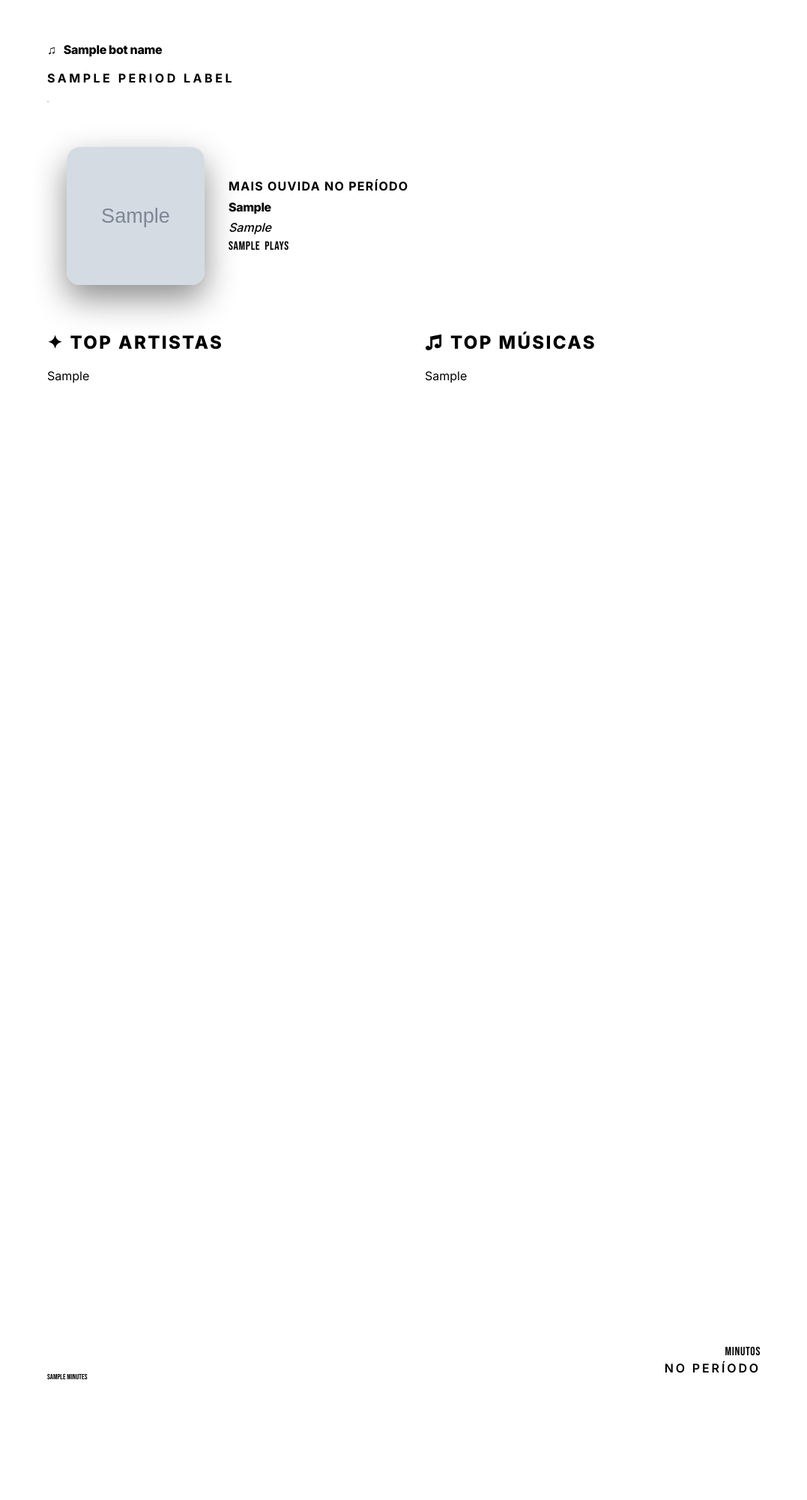
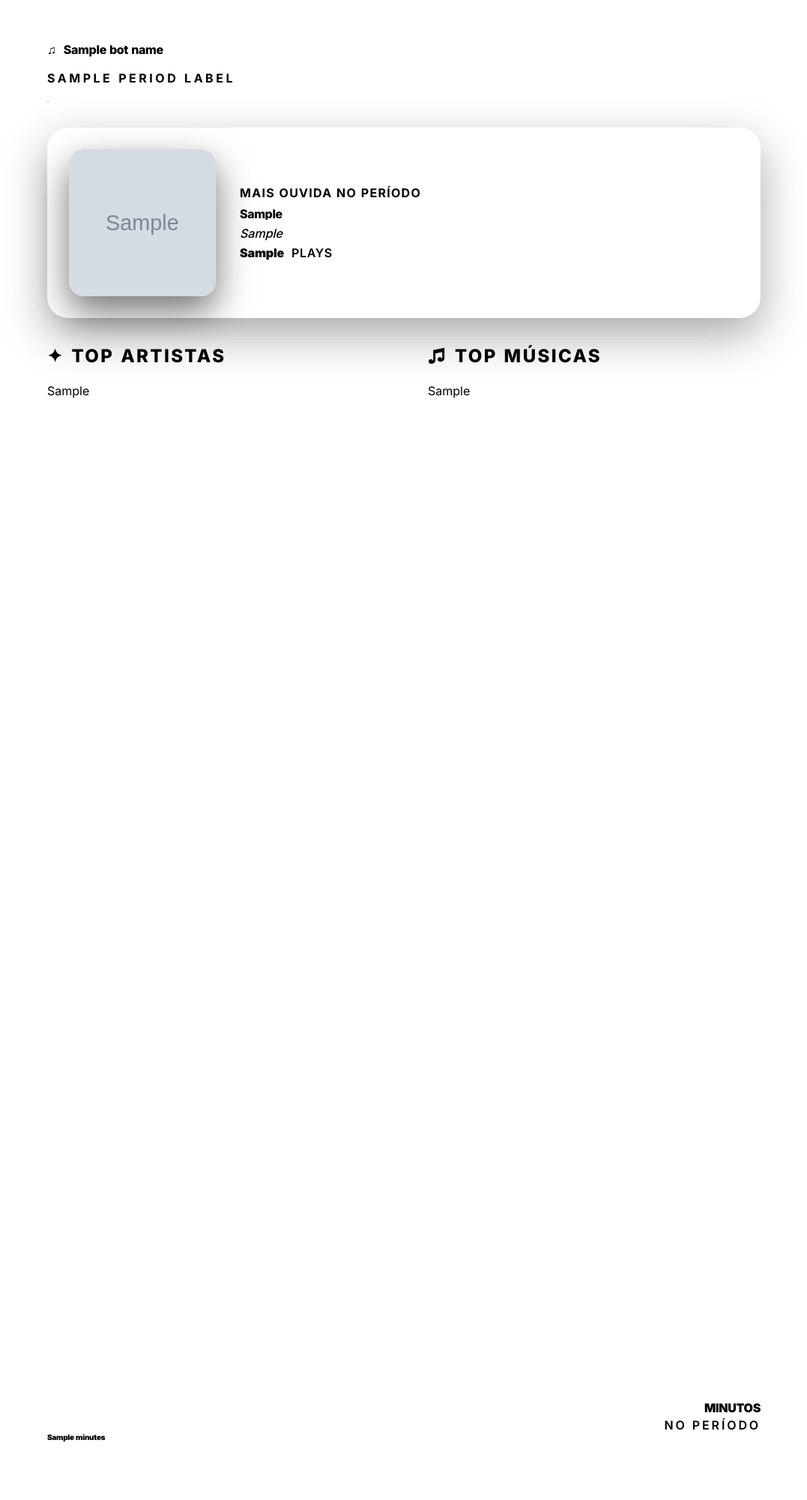
Before and after one commit to romastefale/TR3, a Python web app: template app/templates/monthfm_card.html in a window 1280 px wide. Shown: the whole page at 75% size, without its empty margins (1-1078 px from the left). Before the commit the page ends 1840 px from the top, so only its background shows below. Run offline with Jinja, Linux system fonts and the light colour scheme; the template is opened without the code that fills it: most values are stand-ins (such as "Sample title", 1, 10 or a date in 2020); grey boxes marked "Sample" are stand-in pictures.

Commit message:
Enhance user-generated image cards with dynamic colors and premium design
Introduce a new palette service for dynamic color extraction from album art, update card generation logic, and refine HTML templates with glassmorphism, improved typography, and layout adjustments.

Replit-Commit-Author: Agent
Replit-Commit-Session-Id: 8fd8745d-81bb-4b5d-9dad-878614d197c1
Replit-Commit-Checkpoint-Type: full_checkpoint
Replit-Commit-Event-Id: cf08235a-0a12-45e3-8ec7-61f6c6d52771
Replit-Helium-Checkpoint-Created: true

```diff
--- a/app/templates/monthfm_card.html
+++ b/app/templates/monthfm_card.html
@@ -16,27 +16,31 @@
       --green: {{ green }};
       --purple: {{ purple }};
       --line: {{ line }};
+      --accent: {{ accent }};
+      --accent-glow-top: {{ accent_glow_top }};
+      --accent-glow-mid: {{ accent_glow_mid }};
     }
 
     * { box-sizing: border-box; margin: 0; padding: 0; }
 
     body {
       width: 1080px;
-      height: 1900px;
+      height: 2000px;
       overflow: hidden;
       font-family: Inter, "SF Pro Display", "Segoe UI", Arial, sans-serif;
       color: var(--text);
       background:
-        radial-gradient(circle at 8% 6%,  color-mix(in srgb, var(--blue) 30%, transparent), transparent 36%),
-        radial-gradient(circle at 92% 14%, color-mix(in srgb, var(--purple) 32%, transparent), transparent 40%),
-        radial-gradient(circle at 50% 104%, color-mix(in srgb, var(--green) 22%, transparent), transparent 44%),
+        radial-gradient(ellipse 1100px 720px at 50% -4%, var(--accent-glow-top), transparent 70%),
+        radial-gradient(circle at 88% 18%, var(--accent-glow-mid), transparent 50%),
+        radial-gradient(circle at 50% 108%, color-mix(in srgb, var(--purple) 18%, transparent), transparent 50%),
         var(--bg);
+      font-feature-settings: "lnum" 1, "tnum" 1;
     }
 
     .card {
       width: 1080px;
-      height: 1900px;
-      padding: 56px 64px 60px;
+      height: 2000px;
+      padding: 56px 64px 80px;
       display: flex;
       flex-direction: column;
     }
@@ -83,31 +87,36 @@
       max-width: 952px;
     }
 
-    /* HERO ------------------------------------------------------------------- */
+    /* HERO — glassmorphism ---------------------------------------------------- */
     .hero {
       display: flex;
       align-items: center;
       gap: 32px;
-      padding: 26px;
+      padding: 28px;
       margin-bottom: 36px;
-      background: var(--surface);
-      border: 1px solid var(--line);
-      border-radius: 26px;
+      background: rgba(255, 255, 255, 0.07);
+      border: 1px solid rgba(255, 255, 255, 0.10);
+      border-radius: 28px;
+      backdrop-filter: blur(22px) saturate(140%);
+      -webkit-backdrop-filter: blur(22px) saturate(140%);
+      box-shadow:
+        inset 0 1px 0 rgba(255,255,255,.06),
+        0 22px 60px rgba(0,0,0,.35);
     }
     .hero-cover {
-      width: 184px;
-      height: 184px;
+      width: 196px;
+      height: 196px;
       flex-shrink: 0;
       object-fit: cover;
-      border-radius: 18px;
+      border-radius: 20px;
       background: var(--surface-soft);
-      box-shadow: 0 18px 44px rgba(0,0,0,.45);
+      box-shadow: 0 20px 48px rgba(0,0,0,.55);
     }
     .hero-info { min-width: 0; flex: 1; }
     .hero-label {
       font-size: {{ font_hero_label }}px;
       font-weight: 700;
-      color: var(--muted);
+      color: var(--accent);
       letter-spacing: .08em;
       text-transform: uppercase;
       margin-bottom: 10px;
@@ -129,29 +138,35 @@
       font-size: {{ font_hero_artist }}px;
       font-weight: 500;
       font-style: italic;
-      color: var(--green);
+      color: var(--muted);
       overflow: hidden;
       white-space: nowrap;
       text-overflow: ellipsis;
     }
     .hero-plays {
       margin-top: 6px;
-      font-family: 'Bebas Neue', Inter;
+      font-family: Inter;
+      font-weight: 900;
       font-size: {{ font_hero_plays_value }}px;
-      letter-spacing: .04em;
-      color: var(--blue);
+      letter-spacing: -.01em;
+      color: var(--accent);
+      font-variant-numeric: lining-nums tabular-nums;
     }
     .hero-plays .unit {
+      font-family: Inter;
+      font-weight: 600;
       font-size: {{ font_hero_plays_unit }}px;
-      margin-left: 6px;
+      margin-left: 10px;
       color: var(--muted);
+      letter-spacing: .04em;
+      text-transform: uppercase;
     }
 
     /* COLUMNS ---------------------------------------------------------------- */
     .columns {
       display: grid;
       grid-template-columns: 1fr 1fr;
-      gap: 56px;
+      gap: 64px;
       flex: 1;
     }
     .col-title {
@@ -160,10 +175,10 @@
       color: var(--muted);
       letter-spacing: .10em;
       text-transform: uppercase;
-      margin-bottom: 20px;
+      margin-bottom: 22px;
       white-space: nowrap;
     }
-    .col-title .accent { color: var(--green); margin-right: 8px; }
+    .col-title .accent-icon { color: var(--accent); margin-right: 10px; }
 
     .list {
       display: flex;
@@ -225,27 +244,30 @@
       justify-content: space-between;
     }
     .footer .total {
-      font-family: 'Bebas Neue', Inter;
+      font-family: Inter;
+      font-weight: 900;
       font-size: {{ font_footer_total }}px;
       line-height: .82;
-      color: var(--green);
-      font-variant-numeric: tabular-nums;
-      letter-spacing: .01em;
+      color: var(--accent);
+      font-variant-numeric: lining-nums tabular-nums;
+      letter-spacing: -.03em;
     }
     .footer .total-meta {
       text-align: right;
-      padding-bottom: 6px;
+      padding-bottom: 10px;
     }
     .footer .total-meta .word {
-      font-family: 'Bebas Neue', Inter;
+      font-family: Inter;
+      font-weight: 900;
       font-size: {{ font_footer_unit }}px;
       line-height: .9;
-      letter-spacing: .04em;
-      color: var(--text);
+      letter-spacing: -.02em;
+      color: var(--accent);
+      text-transform: uppercase;
     }
     .footer .total-meta .hint {
       display: block;
-      margin-top: 4px;
+      margin-top: 6px;
       font-family: Inter;
       font-size: {{ font_footer_hint }}px;
       font-weight: 600;
@@ -278,13 +300,13 @@
 
     <section class="columns">
       <div>
-        <h2 class="col-title"><span class="accent">✦</span>Top artistas</h2>
+        <h2 class="col-title"><span class="accent-icon">✦</span>Top artistas</h2>
         <div class="list">
           {{ artist_rows }}
         </div>
       </div>
       <div>
-        <h2 class="col-title"><span class="accent">♫</span>Top músicas</h2>
+        <h2 class="col-title"><span class="accent-icon">♫</span>Top músicas</h2>
         <div class="list">
           {{ track_rows }}
         </div>
```
Also changed, not shown: other parts of app/templates/monthfm_card.html (+13 -9 lines), app/services/monthfm_card.py (+14 -1 lines), app/services/viga_palette.py (added, +74 -0 lines), attached_assets/Pasted-Por-favor-atualize-o-script-de-gera-o-de-imagens-do-ext_1779348715528.txt (added, +31 -0 lines).
